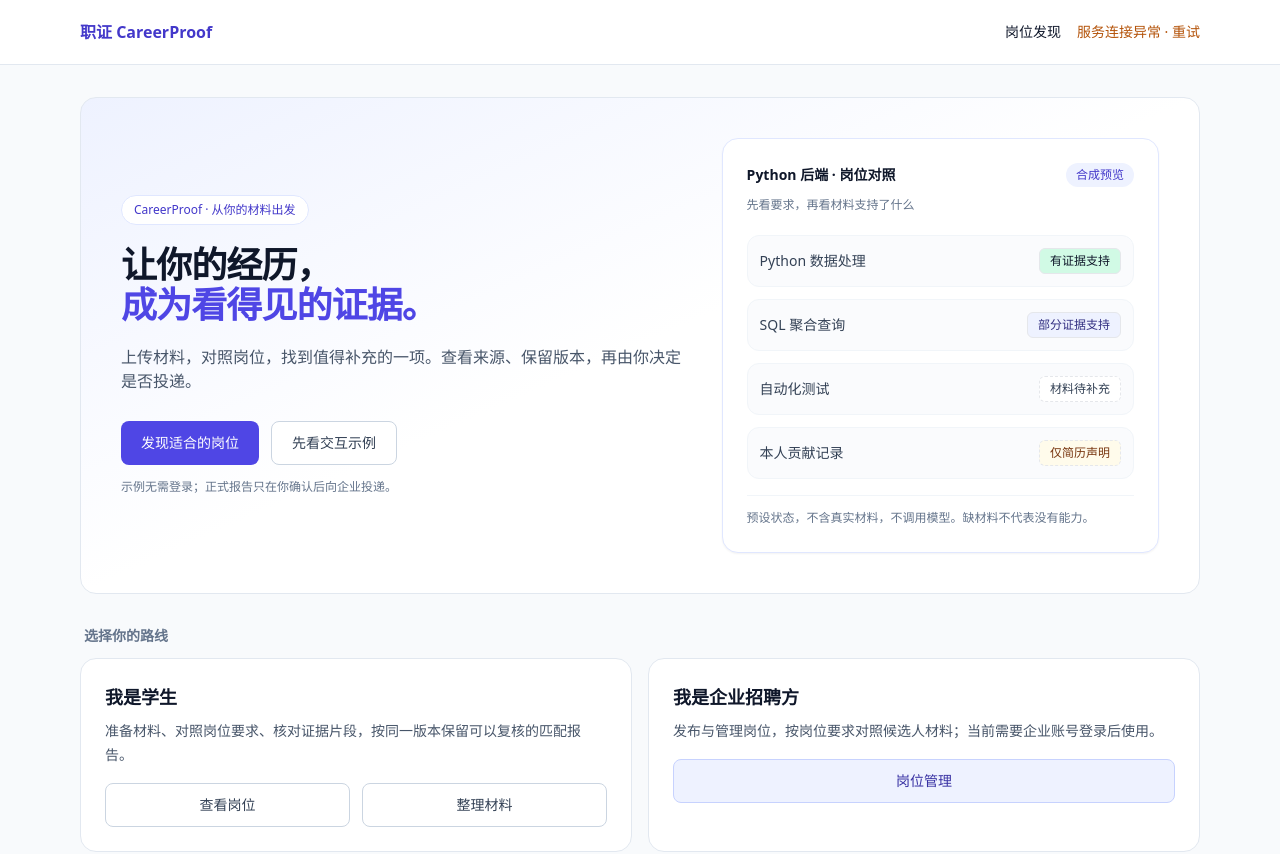
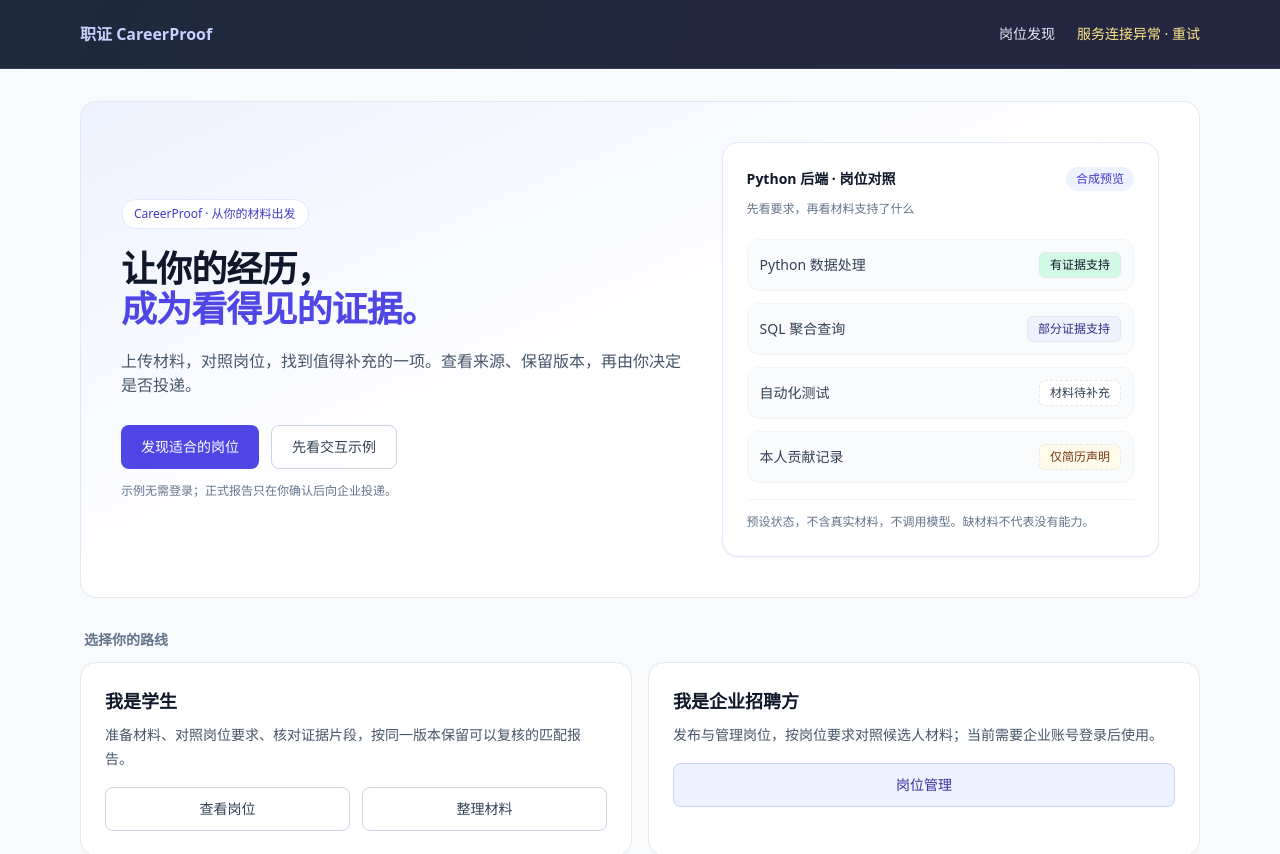
Before and after one commit to hahaandxixi/careerproof, a Next.js app in the folder jianli/: page / in a window 1280 px wide. Shown: the top 854 px of the page. Built offline with nearby package versions, Linux system fonts and the light colour scheme; no server answers.

Commit message:
style: distinguish global navigation with dark indigo header

```diff
--- a/jianli/src/app/globals.css
+++ b/jianli/src/app/globals.css
@@ -28,6 +28,14 @@ body {
 }
 
 @layer components {
+  .site-header { color: #e2e8f0; border-color: #334155; background: linear-gradient(110deg, #1e293b 0%, #252642 100%); }
+  .site-header .site-brand { color: #c7d2fe; }
+  .site-primary-nav > a { display: inline-flex; align-items: center; min-height: 44px; padding: 6px 10px; border-radius: 8px; color: #e2e8f0; }
+  .site-primary-nav > a:hover { color: #fff; background: rgb(255 255 255 / 8%); }
+  .site-primary-nav > a[aria-current="page"] { color: #fff; background: #3b3d65; text-decoration: underline; text-underline-offset: 7px; text-decoration-thickness: 2px; text-decoration-color: #a5b4fc; font-weight: 600; }
+  .site-primary-nav > details > summary { color: #e2e8f0; border-color: #64748b; background: rgb(255 255 255 / 4%); }
+  .site-primary-nav > details > summary:hover, .site-primary-nav > details[open] > summary { background: rgb(255 255 255 / 10%); }
+  .site-brand:focus-visible, .site-primary-nav > a:focus-visible, .site-primary-nav > button:focus-visible, .site-primary-nav > details > summary:focus-visible { outline-color: #c7d2fe; }
   .student-flow { max-width: 100%; overflow-x: auto; padding: 5px 4px 12px; scrollbar-width: thin; }
   .student-flow ol { display: flex; align-items: center; gap: 14px; width: max-content; margin: 0; padding: 0; list-style: none; }
   .student-flow li { display: flex; align-items: center; gap: 14px; color: var(--flow-text); }
--- a/jianli/src/components/SiteHeader.tsx
+++ b/jianli/src/components/SiteHeader.tsx
@@ -1,7 +1,7 @@
 "use client";
 
 import Link from "next/link";
-import { useRouter } from "next/navigation";
+import { usePathname, useRouter } from "next/navigation";
 import { useState } from "react";
 import { useAuth } from "./AuthProvider";
 import NotificationLink from "./NotificationLink";
@@ -11,6 +11,9 @@ import { errorMessage } from "@/lib/api/client";
 export default function SiteHeader() {
   const { user, status, logout, reload } = useAuth();
   const router = useRouter();
+  const pathname = usePathname();
+  const current = (href: string) => pathname === href || (href === "/reports" && pathname.startsWith("/reports/"))
+    || (href === "/jobs" && /^\/jobs\/(?!new$|mine$|manage$)[^/]+$/.test(pathname)) ? "page" as const : undefined;
   const [busy, setBusy] = useState(false);
   const [error, setError] = useState("");
   async function handleLogout() {
@@ -19,24 +22,24 @@ export default function SiteHeader() {
     catch (reason) { setError(errorMessage(reason)); }
     finally { setBusy(false); }
   }
-  return <header className="sticky top-0 z-10 border-b border-slate-200 bg-white/95 backdrop-blur">
+  return <header className="site-header sticky top-0 z-10 border-b">
     <div className="mx-auto flex min-h-16 max-w-6xl flex-wrap items-center justify-between gap-3 px-4 py-3">
-      <Link href="/" className="font-semibold text-indigo-700">职证 CareerProof</Link>
-      <nav aria-label="主导航" className="flex flex-wrap items-center gap-4 text-sm">
-        <Link href="/jobs">岗位发现</Link>
-        {user?.role === "student" && <Link href="/recommendations">职业推荐</Link>}
-        {(user?.role === "student" || user?.role === "admin") && <Link href="/reports">我的匹配报告</Link>}
+      <Link href="/" className="site-brand font-semibold">职证 CareerProof</Link>
+      <nav aria-label="主导航" className="site-primary-nav flex flex-wrap items-center gap-3 text-sm">
+        <Link href="/jobs" aria-current={current("/jobs")}>岗位发现</Link>
+        {user?.role === "student" && <Link href="/recommendations" aria-current={current("/recommendations")}>职业推荐</Link>}
+        {(user?.role === "student" || user?.role === "admin") && <Link href="/reports" aria-current={current("/reports")}>我的匹配报告</Link>}
         {(user?.role === "enterprise" || user?.role === "admin") && <>
-          <Link href="/jobs/mine">岗位管理</Link><Link href="/jobs/new" className="text-indigo-600">发布岗位</Link>
+          <Link href="/jobs/mine" aria-current={current("/jobs/mine")}>岗位管理</Link><Link href="/jobs/new" aria-current={current("/jobs/new")}>发布岗位</Link>
         </>}
         {user?.role !== "student" && <NotificationLink />}
-        {status === "loading" ? <span className="text-slate-400">确认会话中…</span> :
-          status === "error" ? <button onClick={() => void reload()} className="text-amber-700">服务连接异常 · 重试</button> :
+        {status === "loading" ? <span className="text-slate-300">确认会话中…</span> :
+          status === "error" ? <button onClick={() => void reload()} className="text-amber-200">服务连接异常 · 重试</button> :
           user?.role === "student" ? <NotificationLink render={count => <StudentAccountMenu name={user.displayName} unreadCount={count} busy={busy} onLogout={() => void handleLogout()} />} /> :
-          user ? <><span className="max-w-28 truncate text-slate-500">{user.displayName}</span><button disabled={busy} onClick={handleLogout}>{busy ? "退出中…" : "退出"}</button></> :
-          <><Link href="/login">登录</Link><Link href="/register" className="text-indigo-600">注册</Link></>}
+          user ? <><span className="max-w-28 truncate text-slate-300">{user.displayName}</span><button disabled={busy} onClick={handleLogout}>{busy ? "退出中…" : "退出"}</button></> :
+          <><Link href="/login" aria-current={current("/login")}>登录</Link><Link href="/register" aria-current={current("/register")}>注册</Link></>}
       </nav>
     </div>
-    {error && <p role="alert" className="mx-auto max-w-6xl px-4 pb-3 text-sm text-rose-700">{error}</p>}
+    {error && <p role="alert" className="mx-auto max-w-6xl px-4 pb-3 text-sm text-rose-200">{error}</p>}
   </header>;
 }
```
Also changed, not shown: 13 other files (tests, documents, lock files or other folders).
